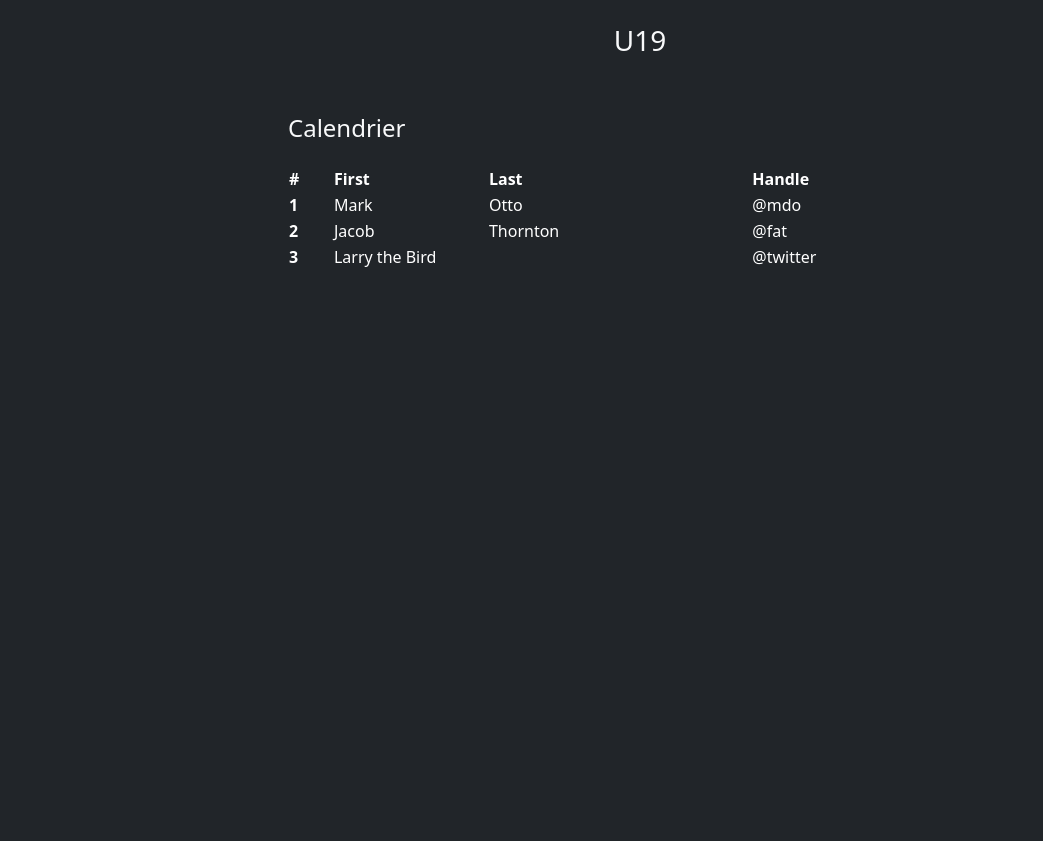
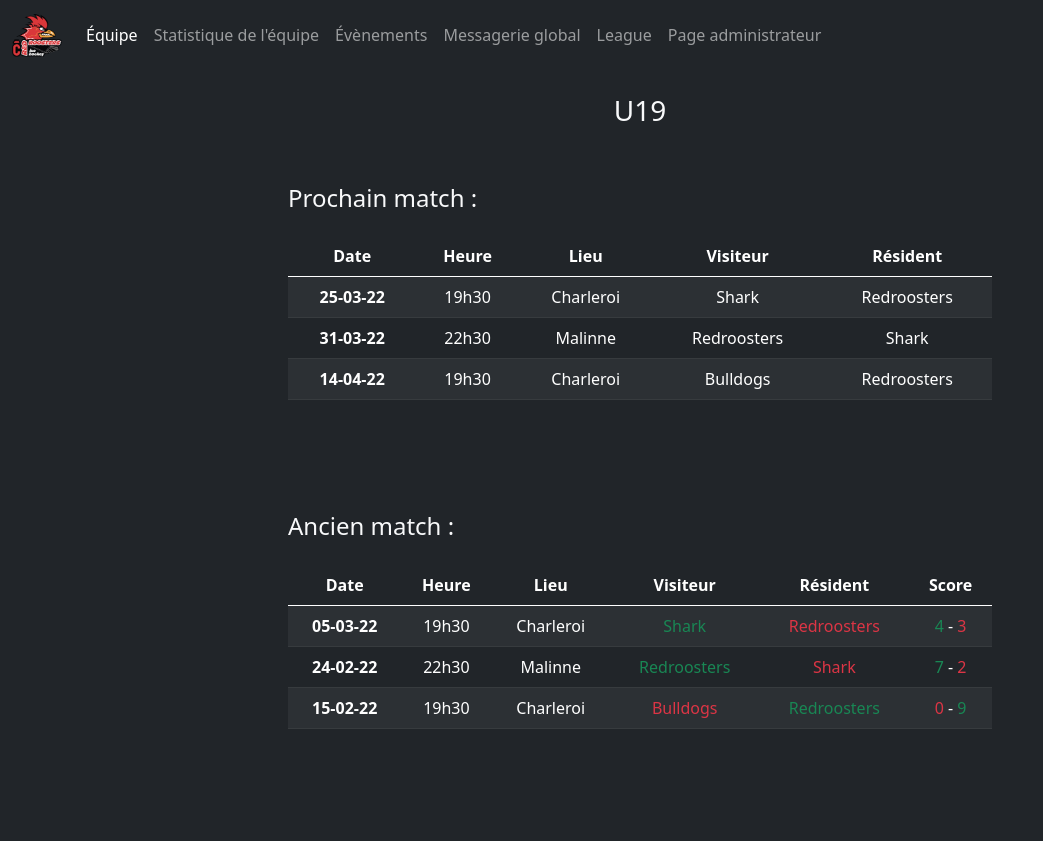
Before and after one commit to NicolasR64/Redroosters, a PHP site: template app/views/league.php in a window 1280 px wide. Shown: the whole page, without its empty margins (0-1043 px from the left). Before the commit the page ends 267 px from the top, so only its background shows below. Run offline with PHP 8.4, Linux system fonts and the light colour scheme; the template is opened without the code that fills it, so the values that code supplies are empty.

Commit message:
UPDATE includes/headerphp {ajout du comportement sticky} + UPDATE views/league.php {rajout des tableaux}

```diff
--- a/app/views/includes/header.php
+++ b/app/views/includes/header.php
@@ -1,4 +1,5 @@
-<nav class="navbar sticky-top navbar-expand-lg navbar-dark bg-dark">
+<header class="sticky-top">
+  <nav class="navbar navbar-expand-lg navbar-dark bg-dark">
       <div class="container-fluid">
           <a class="navbar-brand" href="#">
               <img src="../../assets/img/logos/logo_icon_text.png" alt="logo des redroosters" width="50" height="43" class="d-inline-block align-text-top">
@@ -31,3 +32,4 @@
         </div>
       </div>
     </nav>
+</header>
--- a/app/views/league.php
+++ b/app/views/league.php
@@ -12,13 +12,15 @@
     <script src="https://cdn.jsdelivr.net/npm/bootstrap@5.0.2/dist/js/bootstrap.bundle.min.js" integrity="sha384-MrcW6ZMFYlzcLA8Nl+NtUVF0sA7MsXsP1UyJoMp4YLEuNSfAP+JcXn/tWtIaxVXM" crossorigin="anonymous"></script>
 </head>
 <body  class="bg-dark text-light">
-    <header>
-
+    <header class="sticky-top">
+    <?php
+        include('includes/header.php');
+    ?>
     </header>
     <main>
         <!-- League Header -->
         <div class="mt-4 text-center container-fluid profile-header">
-            <h3 class="mt-2 mb-1">U19<!-- <?php echo $leagued->getCategory();?> --></h3>
+            <h3 class="mt-2 mb-1">U19<!-- <?php //echo $leagued->getCategory();?> --></h3>
         </div>
         <!-- League Main -->
         <div class="container rounded mt-2 mb-5">
@@ -26,34 +28,84 @@
                 <div class="col-md-8 border-right mx-auto">
                     <div class="p-3 py-5">
                         <div class="d-flex justify-content-between align-items-center mb-3">
-                            <h4 class="text-right">Calendrier</h4>
+                            <h4 class="text-right">Prochain match :</h4>
                         </div>
-                        <table class="table-dark w-100">
+                        <table class="table table-dark text-center w-100 table-striped">
                             <thead>
                                 <tr>
-                                    <th scope="col">#</th>
-                                    <th scope="col">First</th>
-                                    <th scope="col">Last</th>
-                                    <th scope="col">Handle</th>
+                                    <th scope="col">Date</th>
+                                    <th scope="col">Heure</th>
+                                    <th scope="col">Lieu</th>
+                                    <th scope="col">Visiteur</th>
+                                    <th scope="col">Résident</th>
                                 </tr>
                             </thead>
                             <tbody>
                                 <tr>
-                                    <th scope="row">1</th>
-                                    <td>Mark</td>
-                                    <td>Otto</td>
-                                    <td>@mdo</td>
+                                    <th scope="row">25-03-22</th>
+                                    <td>19h30</td>
+                                    <td>Charleroi</td>
+                                    <td>Shark</td>
+                                    <td>Redroosters</td>
                                 </tr>
                                 <tr>
-                                    <th scope="row">2</th>
-                                    <td>Jacob</td>
-                                    <td>Thornton</td>
-                                    <td>@fat</td>
+                                    <th scope="row">31-03-22</th>
+                                    <td>22h30</td>
+                                    <td>Malinne</td>
+                                    <td>Redroosters</td>
+                                    <td>Shark</td>
                                 </tr>
                                 <tr>
-                                    <th scope="row">3</th>
-                                    <td colspan="2">Larry the Bird</td>
-                                    <td>@twitter</td>
+                                    <th scope="row">14-04-22</th>
+                                    <td>19h30</td>
+                                    <td>Charleroi</td>
+                                    <td>Bulldogs</td>
+                                    <td>Redroosters</td>
+                                </tr>
+                            </tbody>
+                        </table>
+                    </div>
+                </div>
+                <div class="col-md-8 border-right mx-auto">
+                    <div class="p-3 py-5">
+                        <div class="d-flex justify-content-between align-items-center mb-3">
+                            <h4 class="text-right">Ancien match :</h4>
+                        </div>
+                        <table class="table table-dark text-center w-100 table-striped">
+                            <thead>
+                                <tr>
+                                    <th scope="col">Date</th>
+                                    <th scope="col">Heure</th>
+                                    <th scope="col">Lieu</th>
+                                    <th scope="col">Visiteur</th>
+                                    <th scope="col">Résident</th>
+                                    <th scope="col">Score</th>
+                                </tr>
+                            </thead>
+                            <tbody>
+                                <tr>
+                                    <th scope="row">05-03-22</th>
+                                    <td>19h30</td>
+                                    <td>Charleroi</td>
+                                    <td class="text-success">Shark</td>
+                                    <td class="text-danger">Redroosters</td>
+                                    <td><span class="text-success">4</span> - <span class="text-danger">3</span></td>
+                                </tr>
+                                <tr>
+                                    <th scope="row">24-02-22</th>
+                                    <td>22h30</td>
+                                    <td>Malinne</td>
+                                    <td class="text-success">Redroosters</td>
+                                    <td class="text-danger">Shark</td>
+                                    <td><span class="text-success">7</span> - <span class="text-danger">2</span></td>
+                                </tr>
+                                <tr>
+                                    <th scope="row">15-02-22</th>
+                                    <td>19h30</td>
+                                    <td>Charleroi</td>
+                                    <td class="text-danger">Bulldogs</td>
+                                    <td class="text-success">Redroosters</td>
+                                    <td><span class="text-danger">0</span> - <span class="text-success">9</span></td>
                                 </tr>
                             </tbody>
                         </table>
```
Lines whose indentation alone changed are shown as unchanged.
